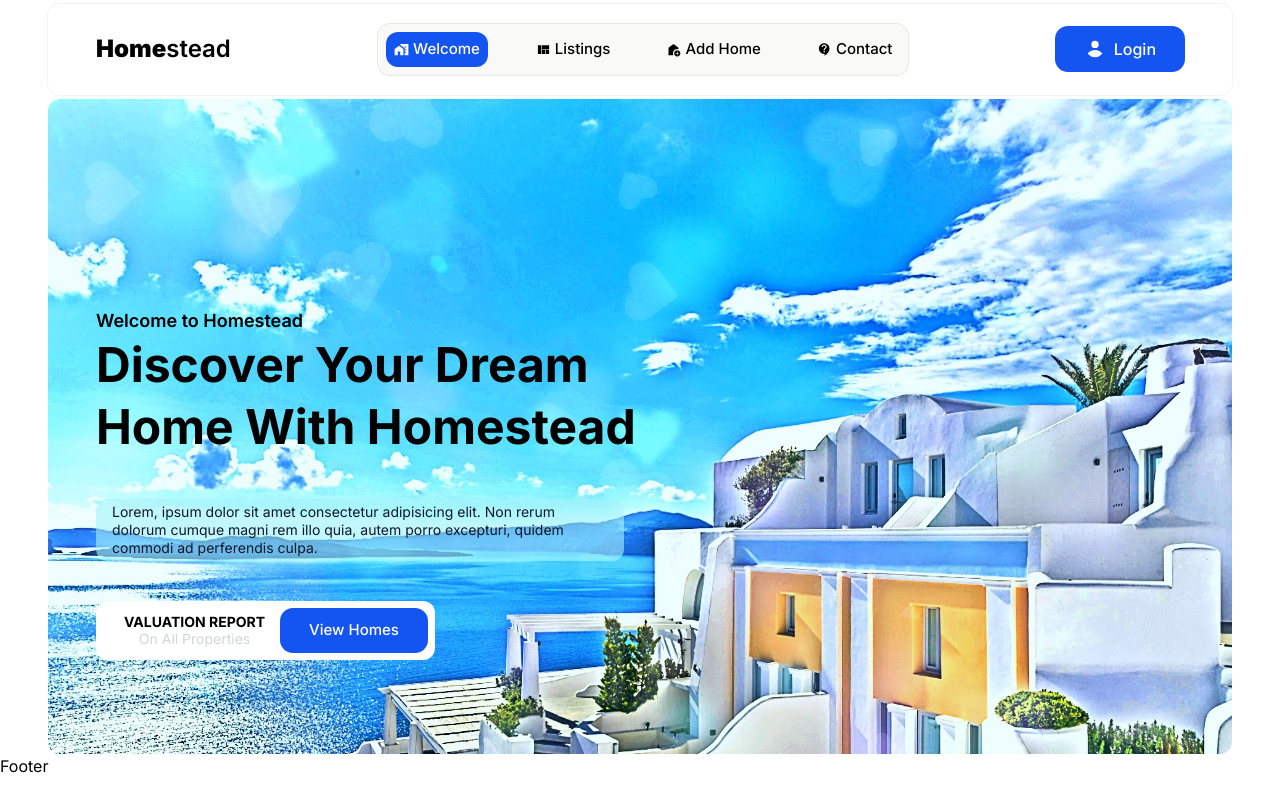
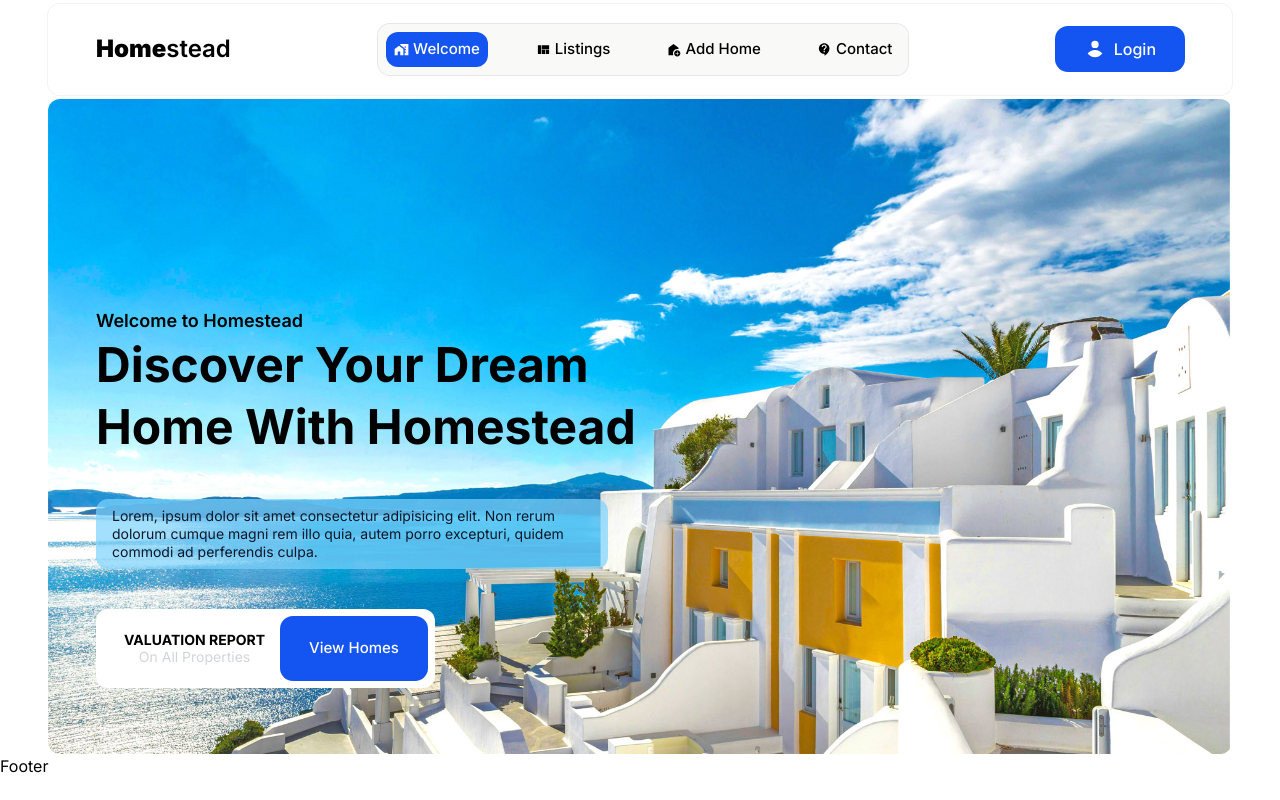
Before and after one commit to kgothatsontsane/homestead, a React (Vite) app in the folder frontend/: page / in a window 1280 px wide. Built offline with nearby package versions, Linux system fonts and the light colour scheme; a web font is replaced by a local one.

Commit message:
DevTrack: Files: Hero.jsx. [main]  | Changes in: Hero.jsx

```diff
--- a/frontend/src/components/Hero.jsx
+++ b/frontend/src/components/Hero.jsx
@@ -8,7 +8,7 @@ const Hero = () => {
             <div className='relative top-32 xs:top-52'>
                 <span className='medium-18'>Welcome to Homestead</span>
                 <h1 className='h1 capitalize max-w-[40rem]'>Discover Your Dream Home With Homestead</h1>
-                <p className='my-10 max-w-[33rem] text-slate-900 bg-cyan-200/60 rounded-xl pt-1 pb-1 pr-4 pl-4'> Lorem, ipsum dolor sit amet consectetur adipisicing elit. Non rerum dolorum cumque magni rem illo quia, autem porro excepturi, quidem commodi ad perferendis culpa.
+                <p className='my-10 max-w-[32rem] bg-sky-300/70 text-slate-900 rounded-xl p-2  pl-4'> Lorem, ipsum dolor sit amet consectetur adipisicing elit. Non rerum dolorum cumque magni rem illo quia, autem porro excepturi, quidem commodi ad perferendis culpa.
                 </p>
                 {/* View Listings Button */}
                 <div className='inline-flex items-center justify-center gap-4 p-2 bg-white rounded-xl'>
@@ -16,7 +16,7 @@ const Hero = () => {
                         <h5 className='uppercase font-bold'>Valuation Report</h5>
                         <p className='regular-14'>On All Properties</p>
                     </div>
-                    <Link to="/listings" className='btn-secondary rounded-xl'>View Homes</Link>
+                    <Link to="/listings" className='btn-secondary rounded-xl flexCenter !py-5'>View Homes</Link>
                 </div>
             </div>
         </div>
```
Also changed, not shown: frontend/src/assets/bg.jpg.
